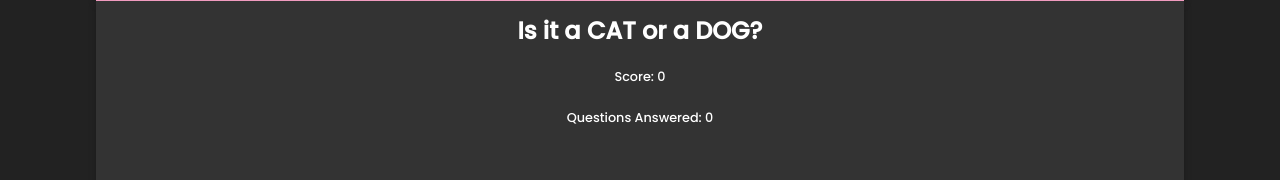
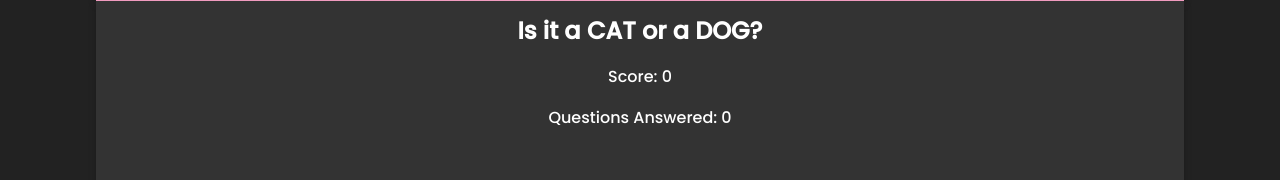
Before and after one commit to eirikenriquez/CatOrDog, a React (Create React App) app in the folder client/: page / in a window 1280 px wide. Shown: the part 223-403 px from the top of the page. Built offline with nearby package versions, Linux system fonts and the light colour scheme; no server answers.

Commit message:
updated result message appearance

```diff
--- a/client/src/components/Quiz.js
+++ b/client/src/components/Quiz.js
@@ -45,7 +45,7 @@ function Quiz() {
     if (userAnswer === correctAnswer) {
       setScore(score + 1);
       sessionStorage.setItem("score", (score + 1).toString());
-      updateScoreDisplay("Correct! Nice one :^)", "answer-correct", 1000);
+      updateScoreDisplay("Correct! Nice one 😃", "answer-correct", 1000);
     } else {
       updateScoreDisplay("WRONG! Unlucky 😭", "answer-wrong", 1500);
     }
--- a/client/src/styles/Quiz.css
+++ b/client/src/styles/Quiz.css
@@ -2,7 +2,6 @@ p {
     transition: color 0.3s ease-in-out, transform 0.4s ease-in-out;
     transform-origin: center;
     color: white;
-    transform: scale(0.8, 0.8);
 }
 
 .answer-correct {
@@ -13,10 +12,10 @@ p {
 }
 
 .answer-wrong {
-    transition: color 0.3s ease-in-out, transform 0.7s ease-in-out;
+    transition: color 0.3s ease-in-out, transform 0.4s ease-in-out;
     transform-origin: center;
+    transform: scale(2, 2);
     color: red;
-    transform: scale(2, 2);
 }
 
 .reset {
```
